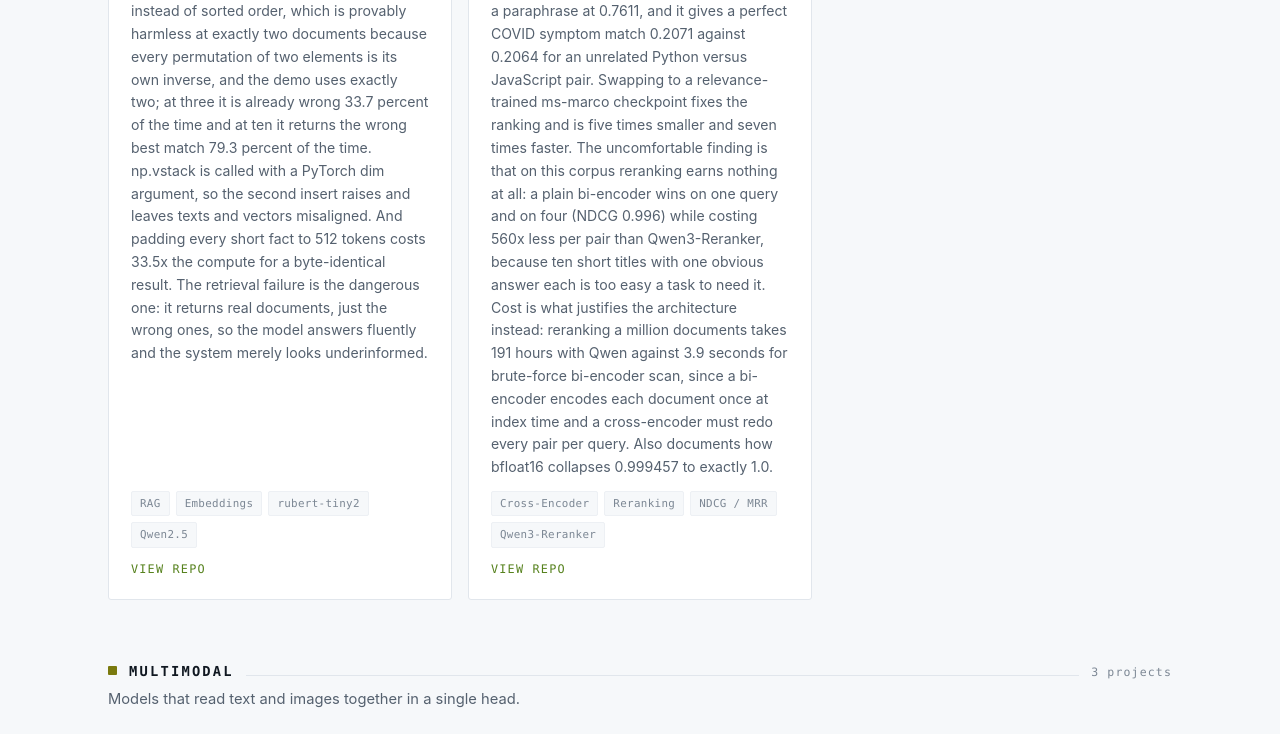
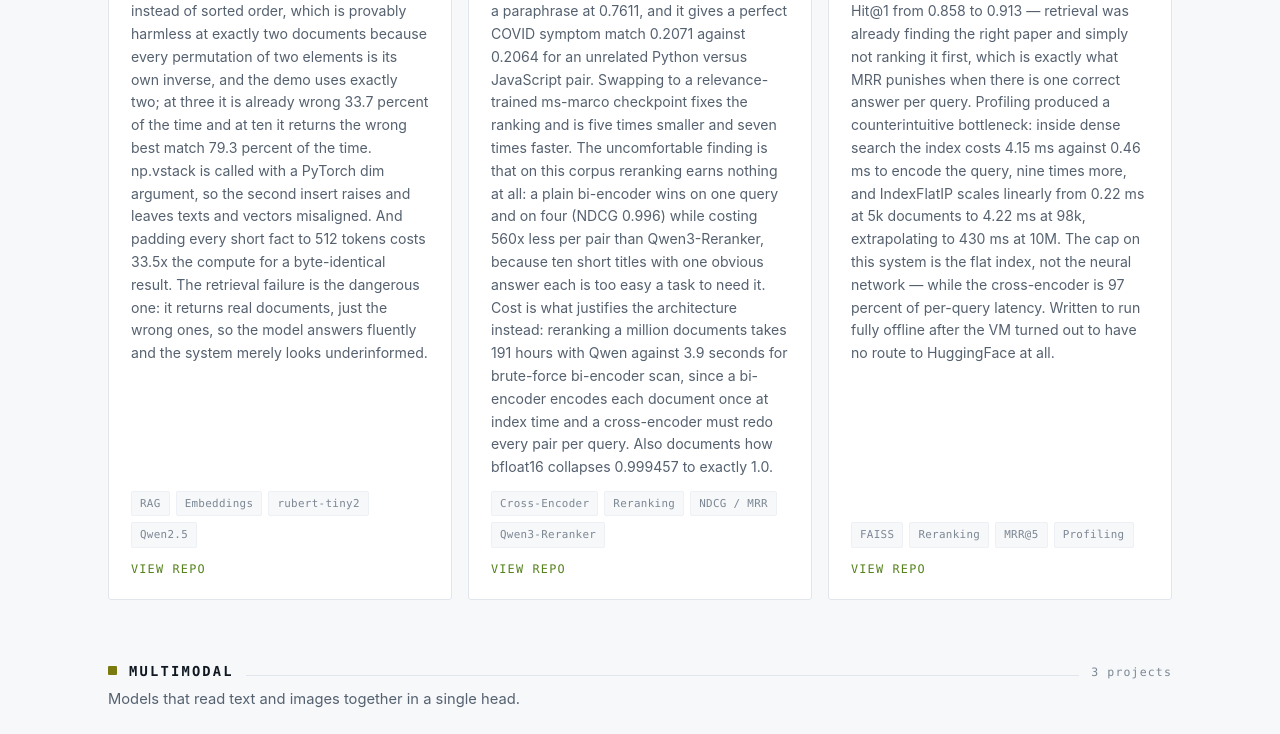
Before and after one commit to AliEbraheem-fun/ai_portfolio, a plain HTML site: page index.html in a window 1280 px wide. Shown: the part 6535-7269 px from the top of the page. Drawn offline with Linux system fonts and the light colour scheme.

Commit message:
add arXiv retrieval system project

```diff
--- a/index.html
+++ b/index.html
@@ -966,6 +966,18 @@
           <a class="card-link" href="https://gitlab.com/self747980/Deep_Learning_Engineer_NLP_and_Speech_Technologies/cross_encoder_reranking" target="_blank" rel="noopener">View repo</a>
         </article>
 
+        <article class="card" data-stage="3">
+          <h3>arXiv Retrieval System</h3>
+          <p>Graded module project: search 98,213 arXiv abstracts, hit MRR@5 above 0.91, and profile every component. Final score 0.9386, and the interesting part is that no single method gets there. TF-IDF reaches 0.8236, a dense MiniLM bi-encoder 0.8531, fusing both by Reciprocal Rank Fusion 0.8981, still short; only cross-encoder reranking clears the bar at 0.9293 over 20 candidates and 0.9386 over 50. Both models are 22M parameters, so the target is met by architecture rather than model size. Reranking barely improves Recall@5 (0.955 to 0.972) while moving Hit@1 from 0.858 to 0.913 — retrieval was already finding the right paper and simply not ranking it first, which is exactly what MRR punishes when there is one correct answer per query. Profiling produced a counterintuitive bottleneck: inside dense search the index costs 4.15 ms against 0.46 ms to encode the query, nine times more, and IndexFlatIP scales linearly from 0.22 ms at 5k documents to 4.22 ms at 98k, extrapolating to 430 ms at 10M. The cap on this system is the flat index, not the neural network — while the cross-encoder is 97 percent of per-query latency. Written to run fully offline after the VM turned out to have no route to HuggingFace at all.</p>
+          <ul class="chips">
+            <li>FAISS</li>
+            <li>Reranking</li>
+            <li>MRR@5</li>
+            <li>Profiling</li>
+          </ul>
+          <a class="card-link" href="https://gitlab.com/self747980/Deep_Learning_Engineer_NLP_and_Speech_Technologies/arxiv_retrieval_project" target="_blank" rel="noopener">View repo</a>
+        </article>
+
       </div>
     </section>
 
```
